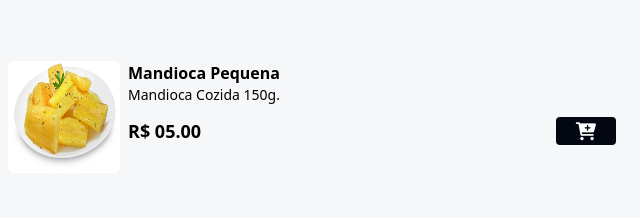
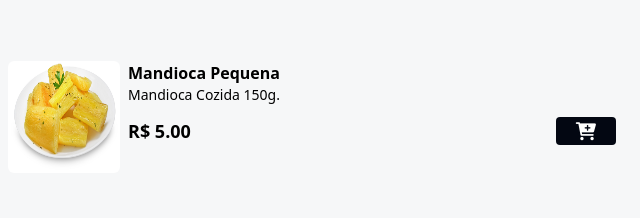
Before and after one commit to oriongraciano/CardapioOnlineJunin, a website: page index.html in a window 1280 px wide. Shown: the part 3223-3441 px from the top of the page, 0-640 px from the left. Drawn offline with nearby package versions, Linux system fonts and the light colour scheme.

Commit message:
Update index.html

```diff
--- a/index.html
+++ b/index.html
@@ -651,7 +651,7 @@
                     <p class="text-sm">Mandioca Cozida 150g.</p>
 
                     <div class="flex items-center gap-2 justify-between mt-3">
-                        <p class="font-bold text-lg">R$ 05.00</p>
+                        <p class="font-bold text-lg">R$ 5.00</p>
                         <button class="bg-gray-950 px-5 rounded add-to-cart-btn" data-name="Mandioca Pequena"
                             data-price="05.00">
                             <i class="fa fa-cart-plus text-lg text-white"></i>
```
